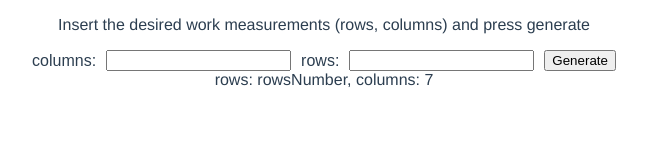
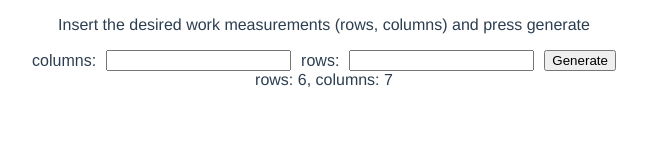
Before and after one commit to TootEgozy/tapestrymaster, a Vue app: page / in a window 1280 px wide. Shown: the top 161 px of the page, without its empty margins (316-963 px from the left). Built offline with nearby package versions, Linux system fonts and the light colour scheme.

Commit message:
wip converting to vue - vnode component - passing props

```diff
--- a/src/App.vue
+++ b/src/App.vue
@@ -13,13 +13,12 @@
       </div>
     </div>
     <div id="table-container">
-      <DrawingTable rows=rowsNumber columns=7 />
+      <DrawingTable :rows="this.rowsNumber" :columns="this.columnsNumber" />
     </div>
   </div>
 </template>
 
 <script>
-
 import DrawingTable from "@/components/DrawingTable.vue";
 
 export default {
```
